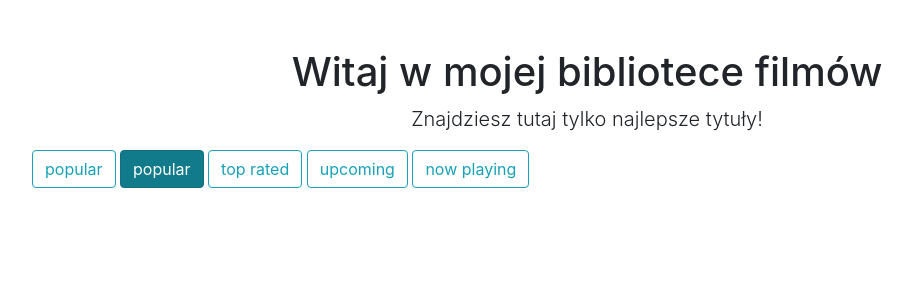
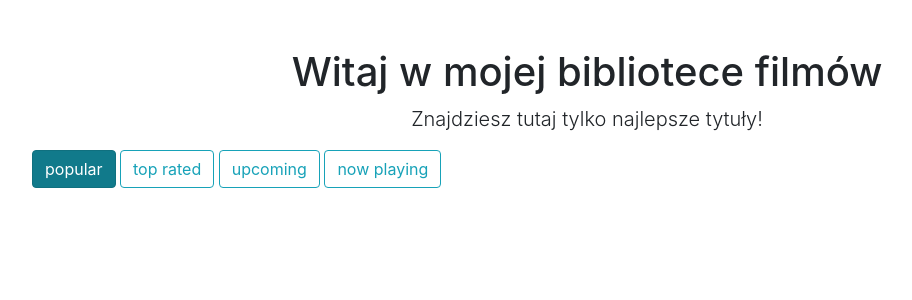
Before and after one commit to WeronikaSzadzinska/movies_catalogue, a Flask app: page / in a window 1280 px wide. Shown: the part 56-356 px from the top of the page, without its empty margins (53-965 px from the left). Run offline with Flask 2, Linux system fonts and the light colour scheme; data that the repository does not hold is empty; some libraries are stand-ins or nearby versions.

Commit message:
Improve if condition for active button

```diff
--- a/templates/homepage.html
+++ b/templates/homepage.html
@@ -9,10 +9,10 @@
     </div>
     <div class="col-lg-12 mb-4">
     {% for list in movie_list %}
-
-        <a href="{{ url_for('homepage', list_type= list) }}" class="btn btn-outline-info">{{ list|replace("_", " ")}}</a>
         {% if current_list == list %}
-            <a href="{{ url_for('homepage', list_type=list) }}" class="btn btn-info active" role="button" aria-pressed="true"> {{ list }} </a>
+            <a href="{{ url_for('homepage', list_type=list) }}" class="btn btn-info active" role="button" aria-pressed="true"> {{ list|replace("_", " ") }} </a>
+        {% else %}
+            <a href="{{ url_for('homepage', list_type=list) }}" class="btn btn-outline-info">{{ list|replace("_", " ")}}</a>
         {% endif %}
 
     {% endfor %}
```
